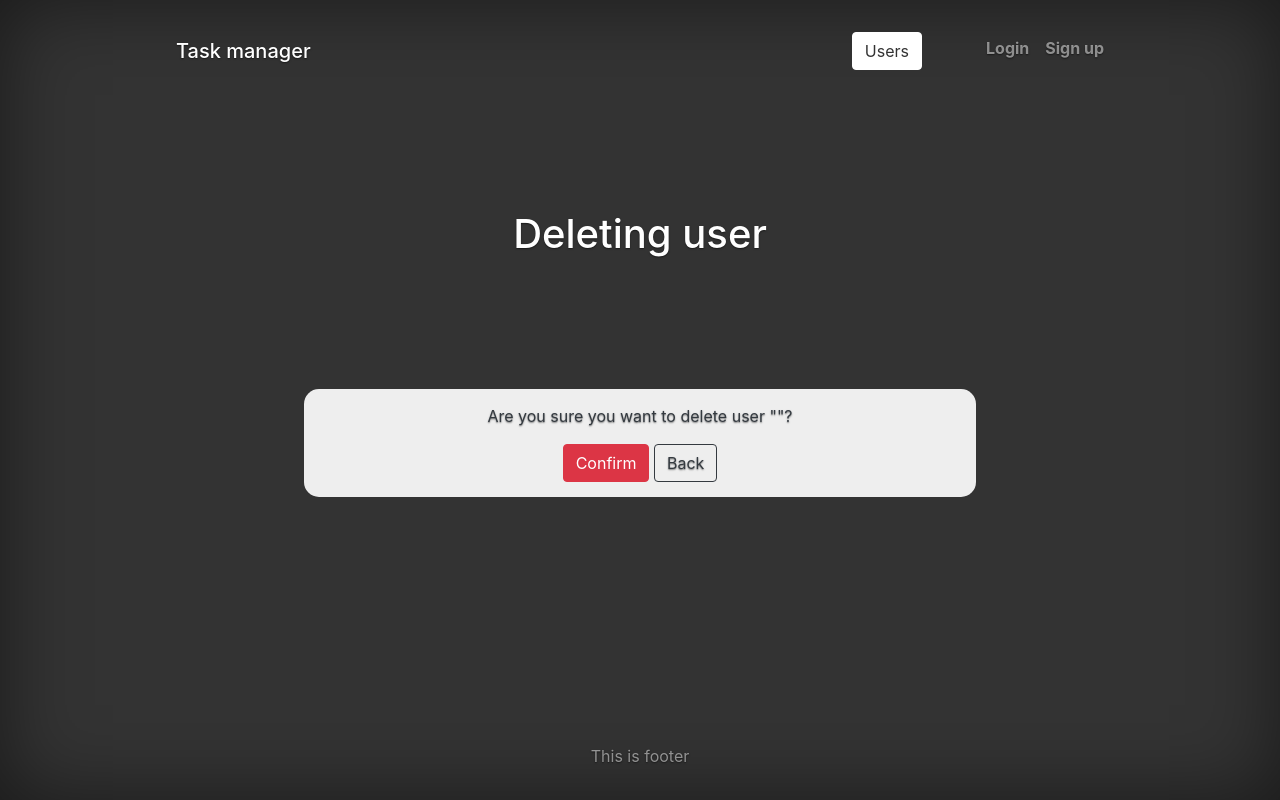
After one commit to sound-round/python-project-lvl4, a Django app: template task_manager/users/templates/users/user_confirm_delete.html in a window 1280 px wide. The commit adds this page. Run offline with Django 3.2, Linux system fonts and the light colour scheme; the template is opened without the code that fills it, so the values that code supplies are empty; some libraries are stand-ins or nearby versions.

Commit message:
Add updating and deleting user

```diff
--- a/task_manager/static/styles/main.css
+++ b/task_manager/static/styles/main.css
@@ -135,6 +135,19 @@
     background-color: #eeeeee;
     border-radius: 15px;
   }
+
+  .body-confirm {
+    /* height: 100%; */
+    display: -ms-flexbox;
+    /* display: grid; */
+    -ms-flex-align: center;
+    align-items: center;
+    padding-top: 40px;
+    padding-bottom: 40px;
+    background-color: #eeeeee;
+    border-radius: 15px;
+  }
+
   .form-signin {
     width: 70%;
     max-width: 1000px;
--- a/task_manager/users/templates/users/list.html
+++ b/task_manager/users/templates/users/list.html
@@ -29,9 +29,9 @@
                 <td>{{ user.first_name }} {{ user.last_name }}</td>
                 <td>{{ user.date_joined }}</td>
                 <td>
-                    <a class="text-dark" href="#">{% translate "edit" %}</a>
+                    <a class="text-dark" href="{% url 'update-user' user.id %}">{% translate "edit" %}</a>
                     <br>
-                    <a class="text-dark" href="#">{% translate "delete" %}</a>
+                    <a class="text-dark" href="{% url 'delete-user' user.id %}">{% translate "delete" %}</a>
                 </td>
             </tr>
             {% empty %}
--- /dev/null
+++ b/task_manager/users/templates/users/user_confirm_delete.html
@@ -0,0 +1,20 @@
+{% extends 'main.html' %}
+{% load i18n %}
+
+{% block content %}
+
+<div>
+    <h1>{% translate "Deleting user" %}</h1>
+</div>
+
+<form class="body-confirm form-signin justify-content-center text-dark" method="post">
+    {% csrf_token %}
+    <p>
+    {% blocktranslate %}Are you sure you want to delete user "{{ object }}"?{% endblocktranslate %}
+    </p>
+    <input class="btn btn-danger" type="submit" value="{% translate 'Confirm' %}">
+    <a class="btn btn-outline-dark" href="{% url 'users-list' %}">{% translate "Back" %}</a>
+</form>
+
+
+{% endblock content %}
--- a/task_manager/users/urls.py
+++ b/task_manager/users/urls.py
@@ -5,4 +5,6 @@ from task_manager.users import views
 urlpatterns = [
     path('', views.UsersList.as_view(), name='users-list'),
     path('create/', views.UserCreate.as_view(), name='create-user'),
+    path('<int:pk>/update/', views.UserUpdate.as_view(), name='update-user'),
+    path('<int:pk>/delete/', views.UserDelete.as_view(), name='delete-user'),
 ]
```
Also changed, not shown: task_manager/users/forms.py (+28 -2 lines), task_manager/users/templates/users/user_update_form.html (added, +29 -0 lines), task_manager/users/views.py (+27 -9 lines), task_manager/locale/ru/LC_MESSAGES/django.po, task_manager/users/templates/users/user_create_form.html (renamed from task_manager/users/templates/users/user_form.html), 1 other file.
